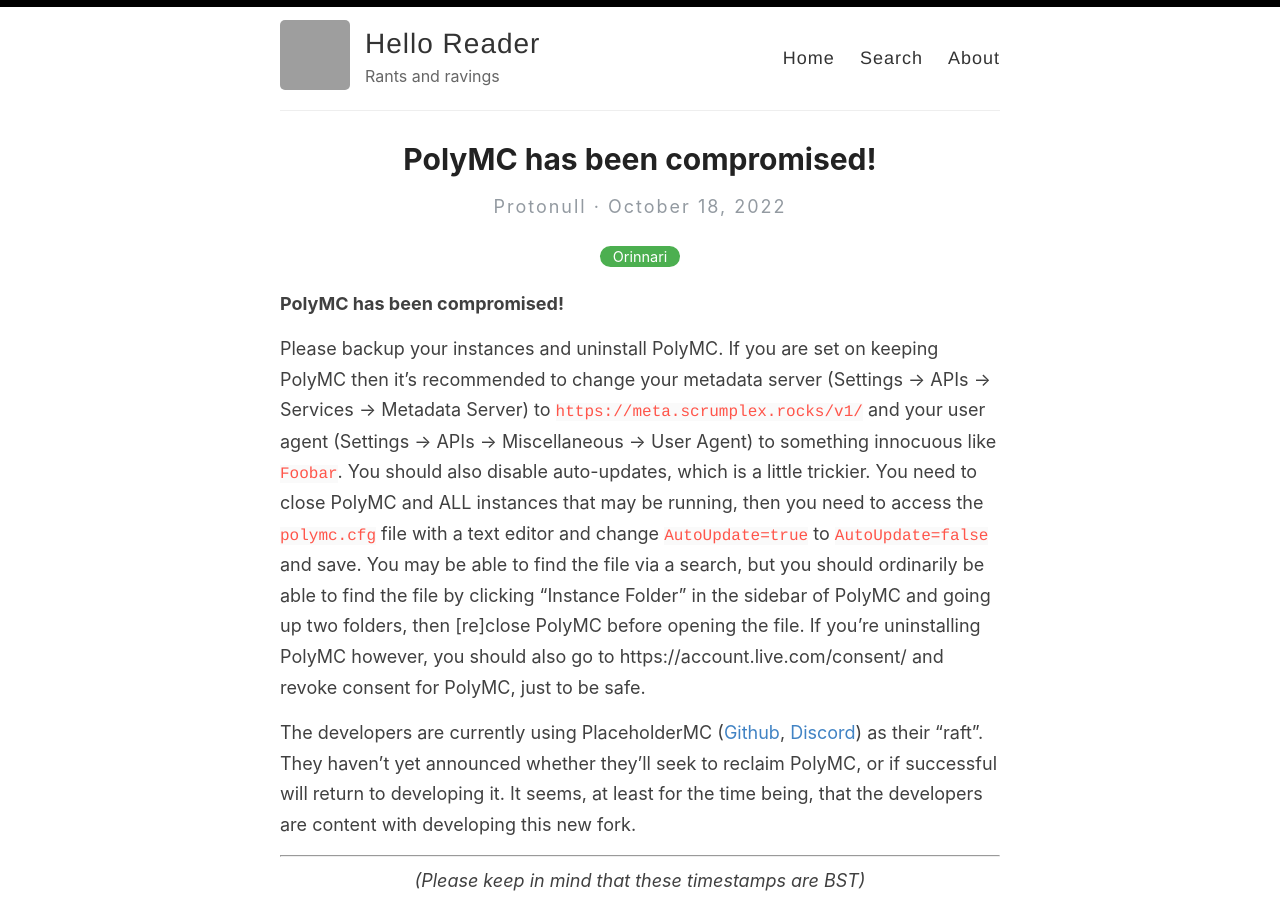
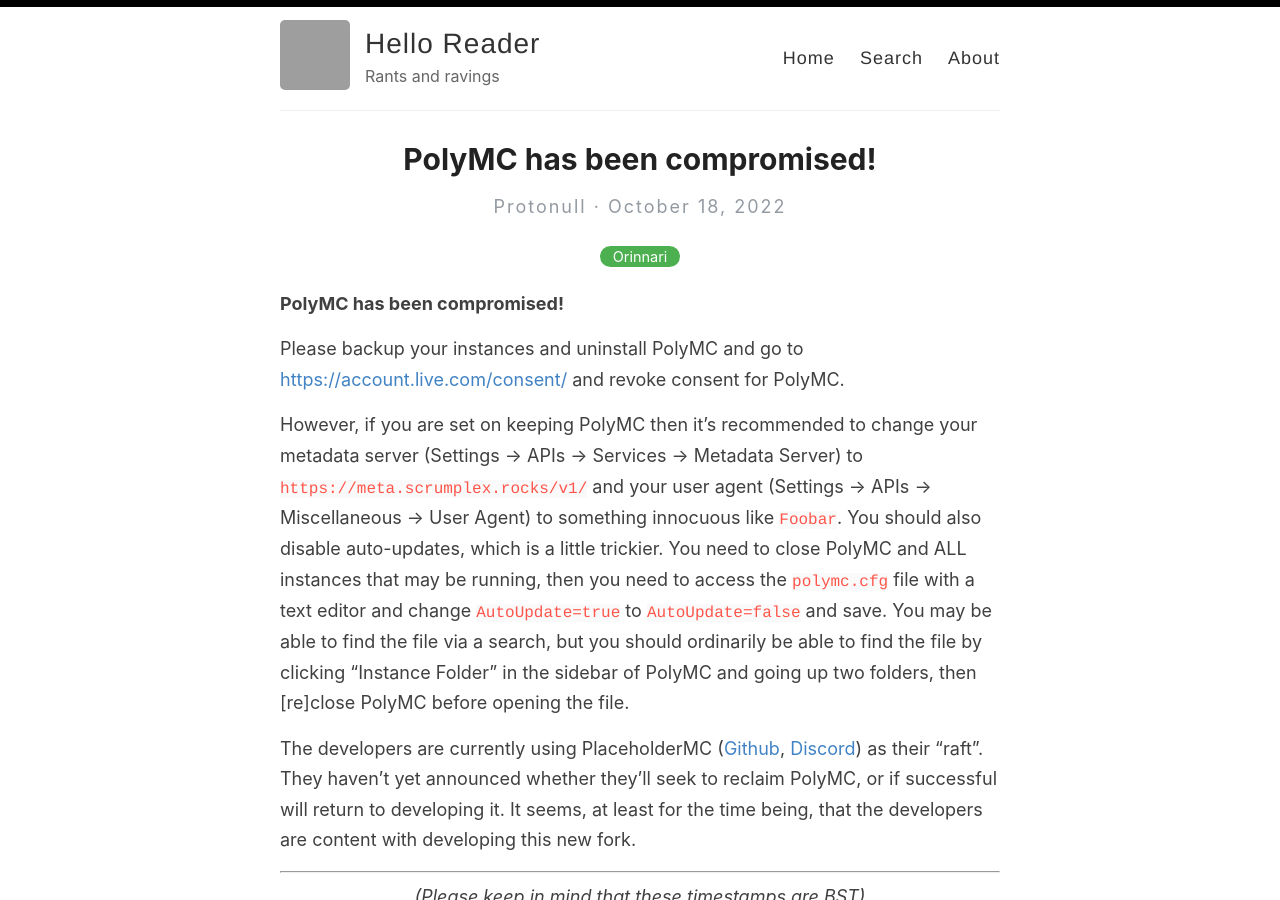
Before and after one commit to Protonull/protonull.github.io, a Jekyll site: the page built from _posts/2022-10-18-polymc-drama.md, in a window 1280 px wide and 900 px high. Built offline with Jekyll 4.4.1, drawn with Linux system fonts in a browser that asks for light colours; comment, search, counter and statistics services are not loaded; grey boxes are pictures that could not be loaded.

Commit message:
Reorganised the first paragraph so it's not *so* monolithic

```diff
--- a/_posts/2022-10-18-polymc-drama.md
+++ b/_posts/2022-10-18-polymc-drama.md
@@ -6,7 +6,9 @@
 ---
 **PolyMC has been compromised!**
 
-Please backup your instances and uninstall PolyMC. If you are set on keeping PolyMC then it's recommended to change your metadata server (Settings → APIs → Services → Metadata Server) to `https://meta.scrumplex.rocks/v1/` and your user agent (Settings → APIs → Miscellaneous → User Agent) to something innocuous like `Foobar`. You should also disable auto-updates, which is a little trickier. You need to close PolyMC and ALL instances that may be running, then you need to access the `polymc.cfg` file with a text editor and change `AutoUpdate=true` to `AutoUpdate=false` and save. You may be able to find the file via a search, but you should ordinarily be able to find the file by clicking "Instance Folder" in the sidebar of PolyMC and going up two folders, then [re]close PolyMC before opening the file. If you're uninstalling PolyMC however, you should also go to https://account.live.com/consent/ and revoke consent for PolyMC, just to be safe.
+Please backup your instances and uninstall PolyMC and go to [https://account.live.com/consent/](https://account.live.com/consent/) and revoke consent for PolyMC.
+
+However, if you are set on keeping PolyMC then it's recommended to change your metadata server (Settings → APIs → Services → Metadata Server) to `https://meta.scrumplex.rocks/v1/` and your user agent (Settings → APIs → Miscellaneous → User Agent) to something innocuous like `Foobar`. You should also disable auto-updates, which is a little trickier. You need to close PolyMC and ALL instances that may be running, then you need to access the `polymc.cfg` file with a text editor and change `AutoUpdate=true` to `AutoUpdate=false` and save. You may be able to find the file via a search, but you should ordinarily be able to find the file by clicking "Instance Folder" in the sidebar of PolyMC and going up two folders, then [re]close PolyMC before opening the file.
 
 The developers are currently using PlaceholderMC ([Github](https://github.com/PlaceholderMC), [Discord](https://discord.gg/placeholdermc)) as their "raft". They haven't yet announced whether they'll seek to reclaim PolyMC, or if successful will return to developing it. It seems, at least for the time being, that the developers are content with developing this new fork.
 
```
